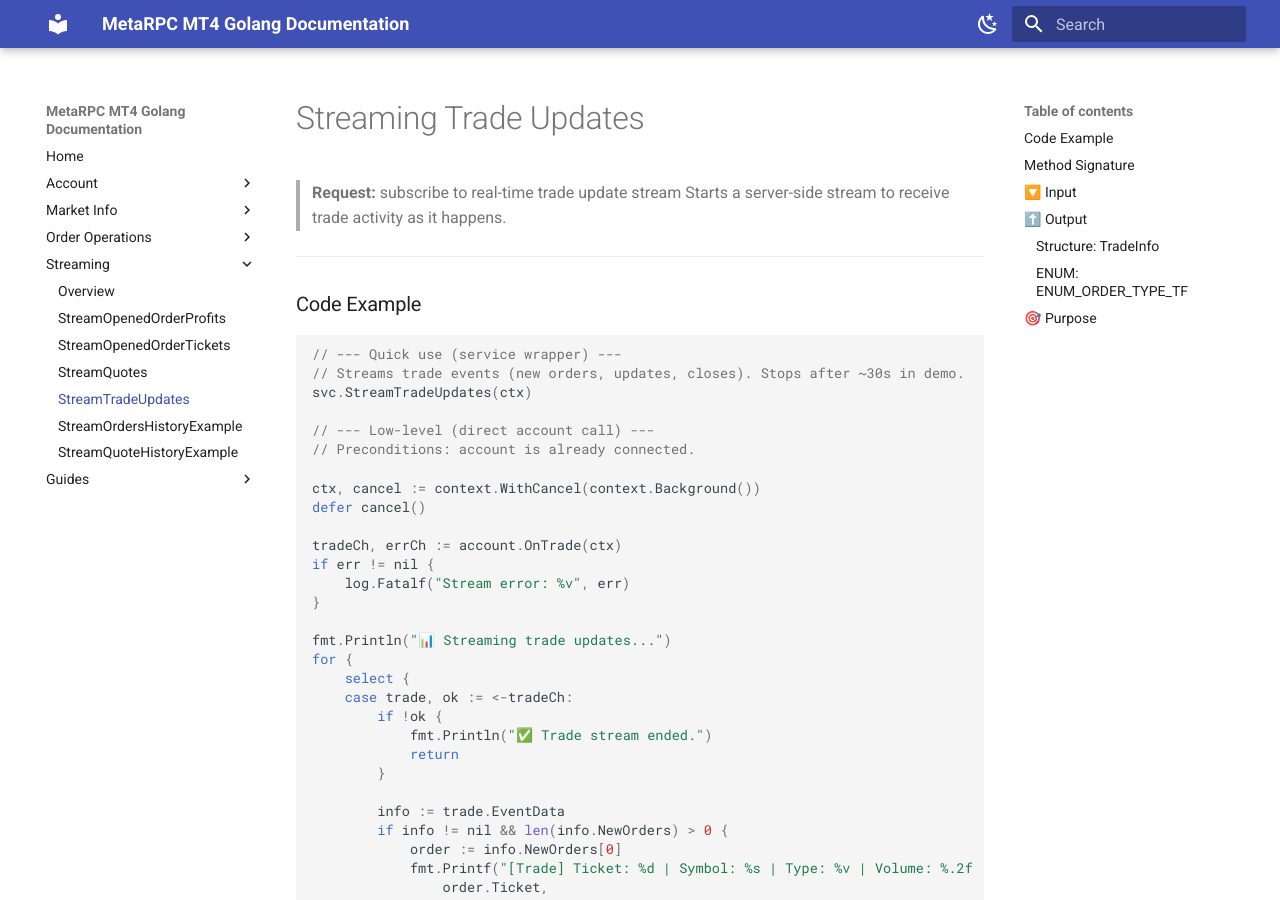
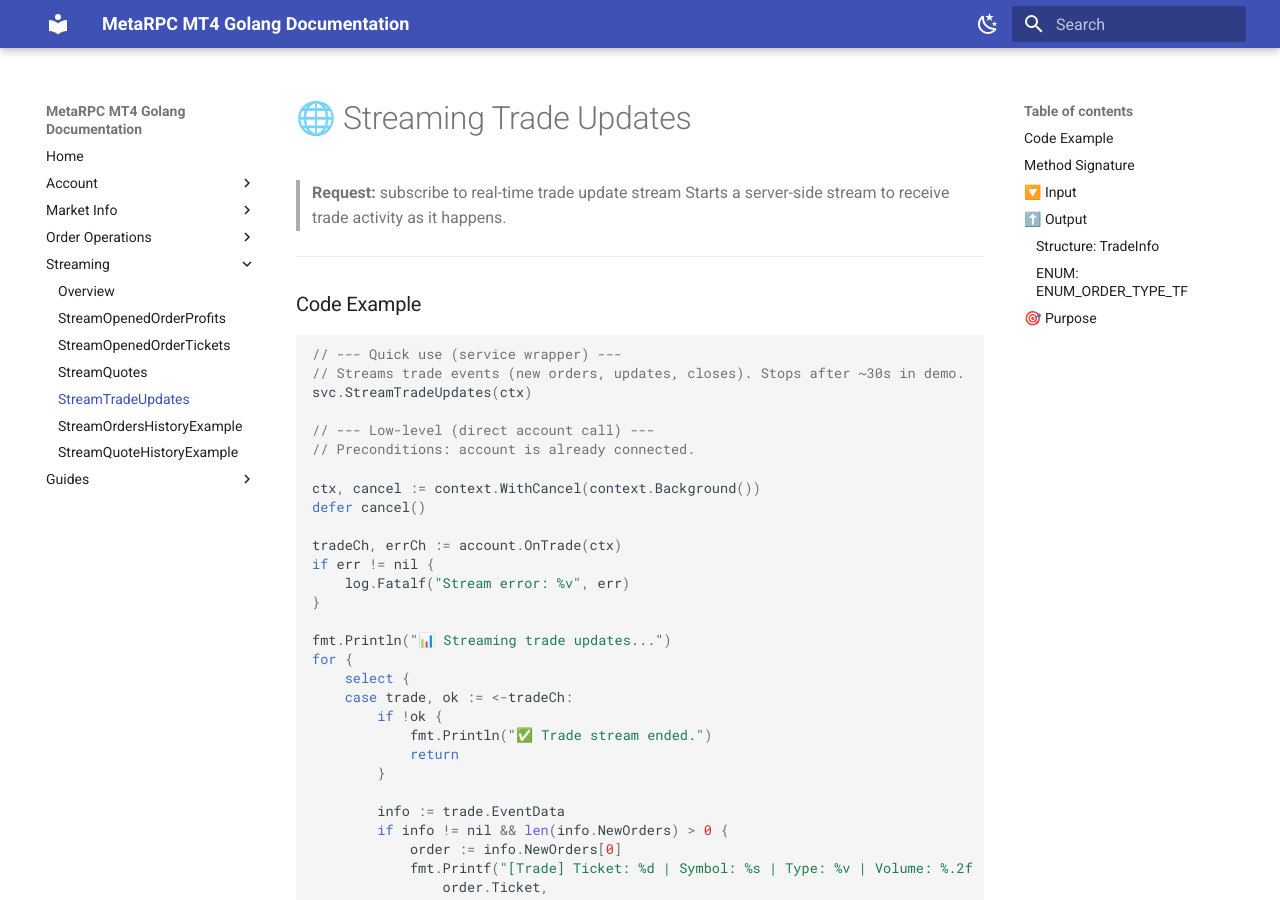
Before and after one commit to MetaRPC/GoMT4, an MkDocs documentation site: the page built from docs/Streaming/StreamTradeUpdates.md, in a window 1280 px wide and 900 px high. Built offline with MkDocs 1.6.1 and Material for MkDocs 9.7.7, drawn with Linux system fonts in a browser that asks for light colours.

```diff
--- a/docs/Streaming/StreamTradeUpdates.md
+++ b/docs/Streaming/StreamTradeUpdates.md
@@ -1,4 +1,4 @@
-# Streaming Trade Updates
+# 🌐 Streaming Trade Updates
 
 > **Request:** subscribe to real-time trade update stream
 > Starts a server-side stream to receive trade activity as it happens.
```
